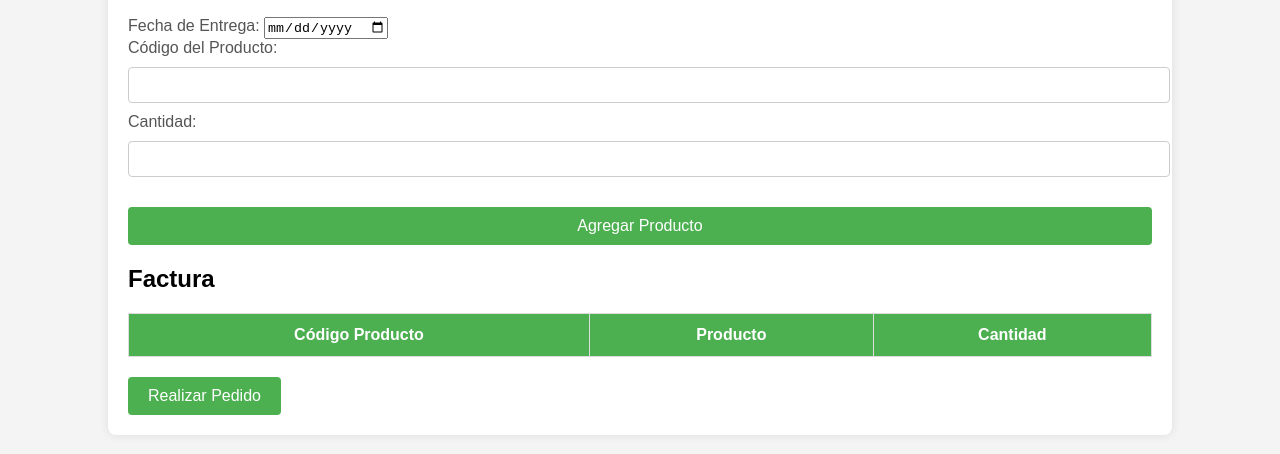
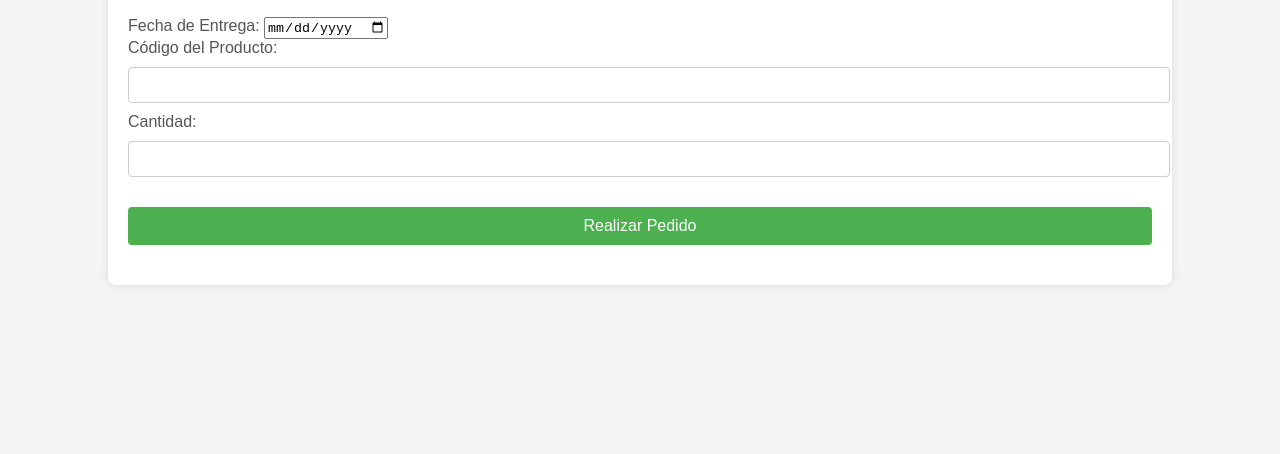
Before and after one commit to KlausM49/pedidos-dona-janna, a plain HTML site: page index.html in a window 1280 px wide. Shown: the part 522-976 px from the top of the page. After the commit the page ends 827 px from the top, so only its background shows below. Drawn offline with Linux system fonts and the light colour scheme.

Commit message:
index.html

```diff
--- a/index.html
+++ b/index.html
@@ -18,33 +18,34 @@
     <input type="date" id="fecha_entrega" name="fecha_entrega" required>
 
     <!-- Formulario de pedido -->
-    <form id="formularioPedido">
+    <form action="https://docs.google.com/forms/d/e/1FAIpQLSfT9HQz5tqNKZx4VHpRRdyU7gGDbV_veJhjB5jjV3fzQQ34Uw/formResponse"
+          method="POST" id="formularioPedido" target="hidden_iframe" onsubmit="submitted=true;">
       <label for="codigo_producto">Código del Producto:</label>
-      <input type="text" id="codigo_producto" name="codigo_producto" required>
+      <input type="text" id="codigo_producto" name="entry.1234567890" required>
 
       <label for="cantidad">Cantidad:</label>
-      <input type="number" id="cantidad" name="cantidad" min="1" required>
+      <input type="number" id="cantidad" name="entry.0987654321" min="1" required>
 
-      <button type="button" onclick="agregarProducto()">Agregar Producto</button>
+      <button type="submit">Realizar Pedido</button>
     </form>
 
-    <h2>Factura</h2>
-    <table id="tablaFactura">
-      <thead>
-        <tr>
-          <th>Código Producto</th>
-          <th>Producto</th>
-          <th>Cantidad</th>
-        </tr>
-      </thead>
-      <tbody>
-        <!-- Aquí se agregarán las filas de la factura -->
-      </tbody>
-    </table>
+    <!-- Mensaje de confirmación -->
+    <div id="confirmationMessage" style="display: none;">
+      <h3>¡Pedido realizado con éxito!</h3>
+    </div>
 
-    <!-- Botón para realizar el pedido -->
-    <button type="button" onclick="realizarPedido()">Realizar Pedido</button>
+    <iframe name="hidden_iframe" style="display: none;"></iframe>
   </div>
+
+  <script>
+    // Redirigir o mostrar mensaje cuando el formulario se envíe correctamente
+    var submitted = false;
+    document.getElementById("formularioPedido").onsubmit = function() {
+      if (submitted) {
+        document.getElementById("confirmationMessage").style.display = "block";
+      }
+    };
+  </script>
 
   <script src="script.js"></script>
 </body>
```
